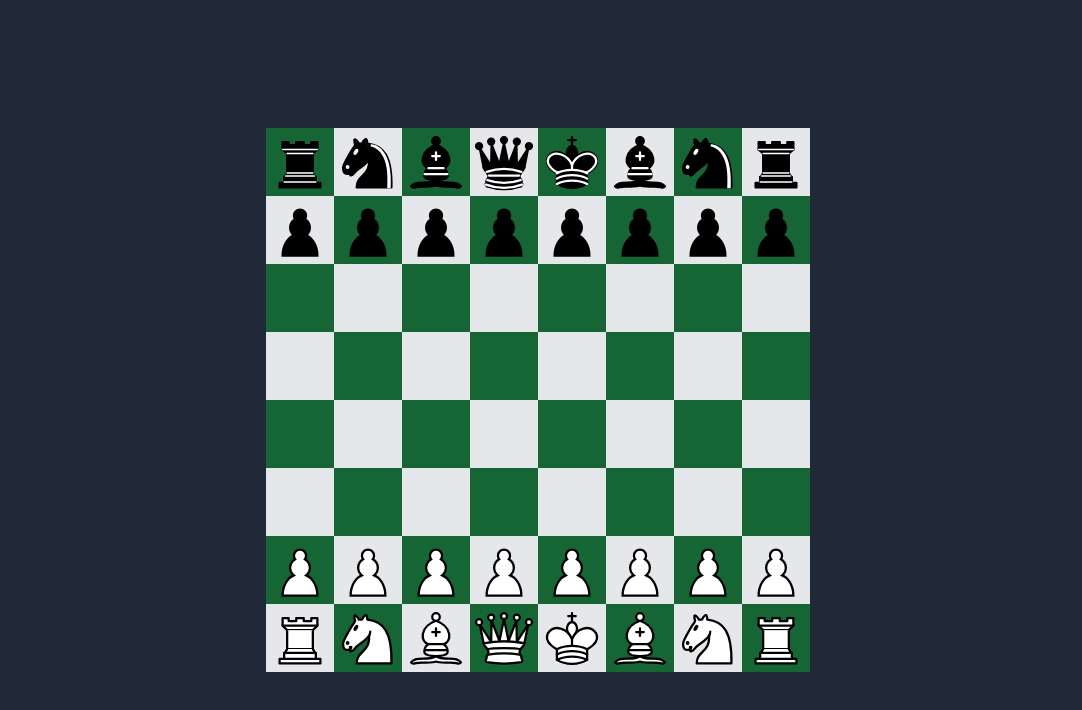
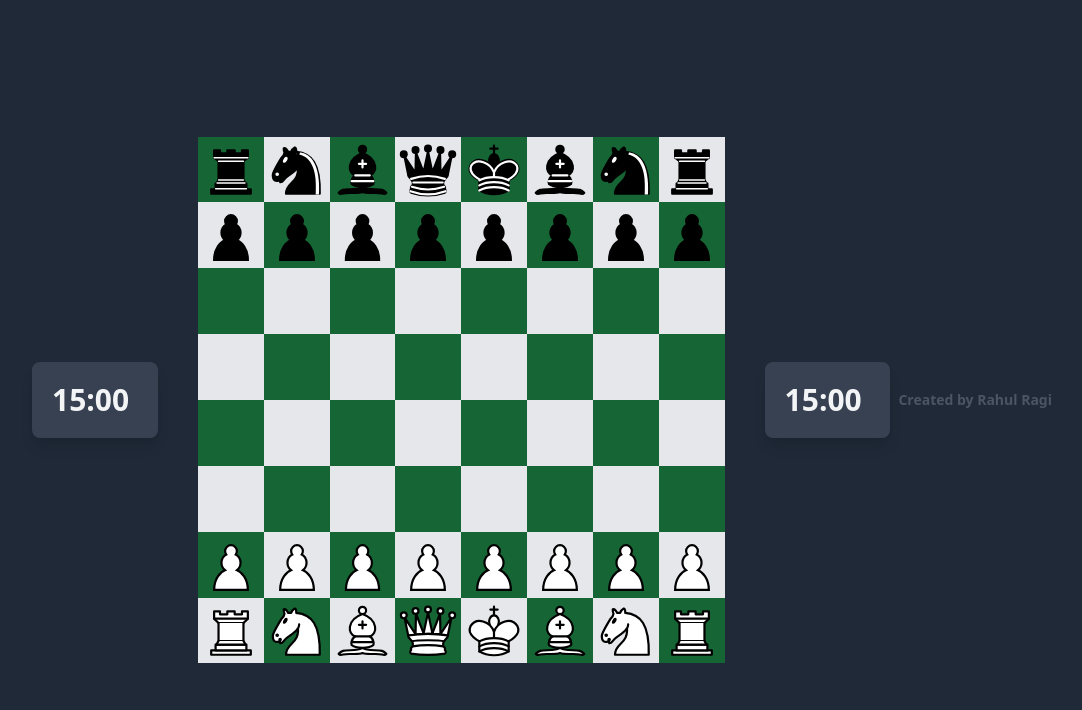
Before and after one commit to rahulragidev/my-board, a Next.js app: page / in a window 1280 px wide. Shown: the top 710 px of the page, without its empty margins (102-1184 px from the left). Built offline with nearby package versions, Linux system fonts and the light colour scheme.

Commit message:
framer-motion included

```diff
--- a/components/Board.js
+++ b/components/Board.js
@@ -9,6 +9,7 @@ import Pawn from "./Pawn";
 import EmptySquare from "./EmptySquare";
 import ChessClock from "./ChessClock";
 import { isMoveValid } from "./ChessUtils";
+import { motion } from "framer-motion";
 
 const pieceComponents = {
   Rook,
@@ -113,8 +114,9 @@ const Board = () => {
     const isSelected = position === selectedSquare;
 
     return (
-      <div
-        className={`transition-all duration-300 ease-in-out transform hover:scale-110 ${
+      <motion.div
+        whileHover={{ scale: 1.1 }}
+        className={`transition-all duration-300 ease-in-out ${
           isSelected ? "transform scale-105 shadow-inner animate-pulse" : ""
         }`}
       >
@@ -123,7 +125,7 @@ const Board = () => {
           position={position}
           onSelect={selectSquare}
         />
-      </div>
+      </motion.div>
     );
   };
 
@@ -169,17 +171,20 @@ const Board = () => {
     };
 
     return (
-      <div
+      <motion.div
+        initial={{ scale: 0.5, opacity: 0 }}
+        animate={{ scale: 1, opacity: 1 }}
+        transition={{ delay: 0.2, duration: 0.5 }}
         className={`grid grid-cols-8 gap-0 w-full max-w- ${responsiveBoardSize()} p-4`}
       >
         {squares}
-      </div>
+      </motion.div>
     );
   };
 
   return (
     <div className="flex flex-col md:flex-row justify-center items-center w-full h-full">
-      {/* Clock for Black Player
+      {/* Clock for Black Player */}
       <div className="md:w-1/6 w-full px-4 py-2 md:py-0 md:px-2 md:order-1">
         <ChessClock
           isActive={turn === "black" && gameStarted}
@@ -187,14 +192,13 @@ const Board = () => {
           setTime={setBlackTime}
         />
       </div>
-      */}
 
       {/* Chessboard */}
       <div className="flex-grow flex justify-center items-center p-4 md:order-2">
         {renderBoard()}
       </div>
 
-      {/* Clock for White Player
+      {/* Clock for White Player */}
       <div className="md:w-1/6 w-full px-4 py-2 md:py-0 md:px-2 md:order-3">
         <ChessClock
           isActive={turn === "white" && gameStarted}
@@ -202,7 +206,6 @@ const Board = () => {
           setTime={setWhiteTime}
         />
       </div>
-      */}
     </div>
   );
 };
--- a/components/ChessClock.js
+++ b/components/ChessClock.js
@@ -1,4 +1,5 @@
 import React, { useEffect, useState } from "react";
+import { motion } from "framer-motion";
 
 const ChessClock = ({ isActive, time, setTime }) => {
   useEffect(() => {
@@ -22,13 +23,18 @@ const ChessClock = ({ isActive, time, setTime }) => {
   };
 
   return (
-    <div
-      className={`rounded-lg p-2 md:p-4 shadow-md text-lg md:text-2xl lg:text-3xl font-bold ${
-        isActive ? "text-orange-600 bg-black" : "text-gray-100 bg-gray-500"
-      } transition-colors duration-300`}
+    <motion.div
+      initial={{ scale: 0.8, opacity: 0 }}
+      animate={{ scale: 1, opacity: 1 }}
+      transition={{ duration: 0.5 }}
+      className={`rounded-lg p-2 md:p-4 shadow-lg text-lg md:text-2xl lg:text-3xl font-bold border-4 ${
+        isActive
+          ? "text-orange-500 bg-black border-orange-500"
+          : "text-gray-100 bg-gray-700 border-gray-700"
+      } transition-colors duration-500 ease-in-out transform hover:scale-105`}
     >
       {formatTime(time)}
-    </div>
+    </motion.div>
   );
 };
 
--- a/components/Pawn.js
+++ b/components/Pawn.js
@@ -1,17 +1,24 @@
 import React from "react";
-import Image from "next/image"; // Make sure to import Image from next/image
+import Image from "next/image"; // Keep the import from next/image
+import { motion } from "framer-motion";
 
 const Pawn = ({ color, square }) => {
   return (
-    <div>
+    <motion.div
+      initial={{ opacity: 0, y: -20 }}
+      animate={{ opacity: 1, y: 0 }}
+      whileHover={{ scale: 1.1 }}
+      transition={{ duration: 0.3 }}
+      className="flex justify-center items-center"
+    >
       <Image
         src={`/images/pawn-${color}.svg`}
         alt={`${color} pawn`}
-        width={100} // Set the width as needed
-        height={100} // Set the height as needed
-        layout="fixed" // You can choose between 'fixed', 'fill', 'intrinsic', or 'responsive'
+        width={100} // Adjust the width as needed
+        height={100} // Adjust the height as needed
+        layout="fixed" // Choose between 'fixed', 'fill', 'intrinsic', or 'responsive'
       />
-    </div>
+    </motion.div>
   );
 };
 
--- a/components/Square.js
+++ b/components/Square.js
@@ -1,4 +1,5 @@
 import React from "react";
+import { motion } from "framer-motion";
 
 const Square = ({ children, position, onClick }) => {
   // Calculate if the square is black or white based on its position
@@ -13,12 +14,16 @@ const Square = ({ children, position, onClick }) => {
   const hoverEffect = "hover:bg-opacity-75 transition duration-300";
 
   return (
-    <div
+    <motion.div
+      initial={{ opacity: 0, scale: 0.8 }}
+      animate={{ opacity: 1, scale: 1 }}
+      whileHover={{ scale: 1.05 }}
+      transition={{ duration: 0.2 }}
       className={`w-full aspect-square ${bgColor} ${hoverEffect} flex justify-center items-center`}
       onClick={onClick}
     >
       {children}
-    </div>
+    </motion.div>
   );
 };
 
--- a/pages/index.js
+++ b/pages/index.js
@@ -1,12 +1,30 @@
+import React from "react";
+import { motion } from "framer-motion";
 import Board from "@/components/Board";
 
 export default function Home() {
   return (
-    <div className="flex flex-wrap items-center justify-center w-screen h-screen bg-gray-800 text-gray-200 overflow-x-auto overflow-y-auto">
-      <Board />
-      <p className="text-gray-600 font-extrabold text-xs md:text-sm">
+    <motion.div
+      initial={{ opacity: 0 }}
+      animate={{ opacity: 1 }}
+      transition={{ duration: 1 }}
+      className="flex flex-wrap items-center justify-center w-screen h-screen bg-gray-800 text-gray-200 overflow-x-auto overflow-y-auto"
+    >
+      <motion.div
+        initial={{ x: -200, opacity: 0 }}
+        animate={{ x: 0, opacity: 1 }}
+        transition={{ delay: 0.5, duration: 1 }}
+      >
+        <Board />
+      </motion.div>
+      <motion.p
+        initial={{ y: 50, opacity: 0 }}
+        animate={{ y: 0, opacity: 1 }}
+        transition={{ delay: 1, duration: 1 }}
+        className="text-gray-600 font-extrabold text-xs md:text-sm"
+      >
         Created by Rahul Ragi
-      </p>
-    </div>
+      </motion.p>
+    </motion.div>
   );
 }
```
